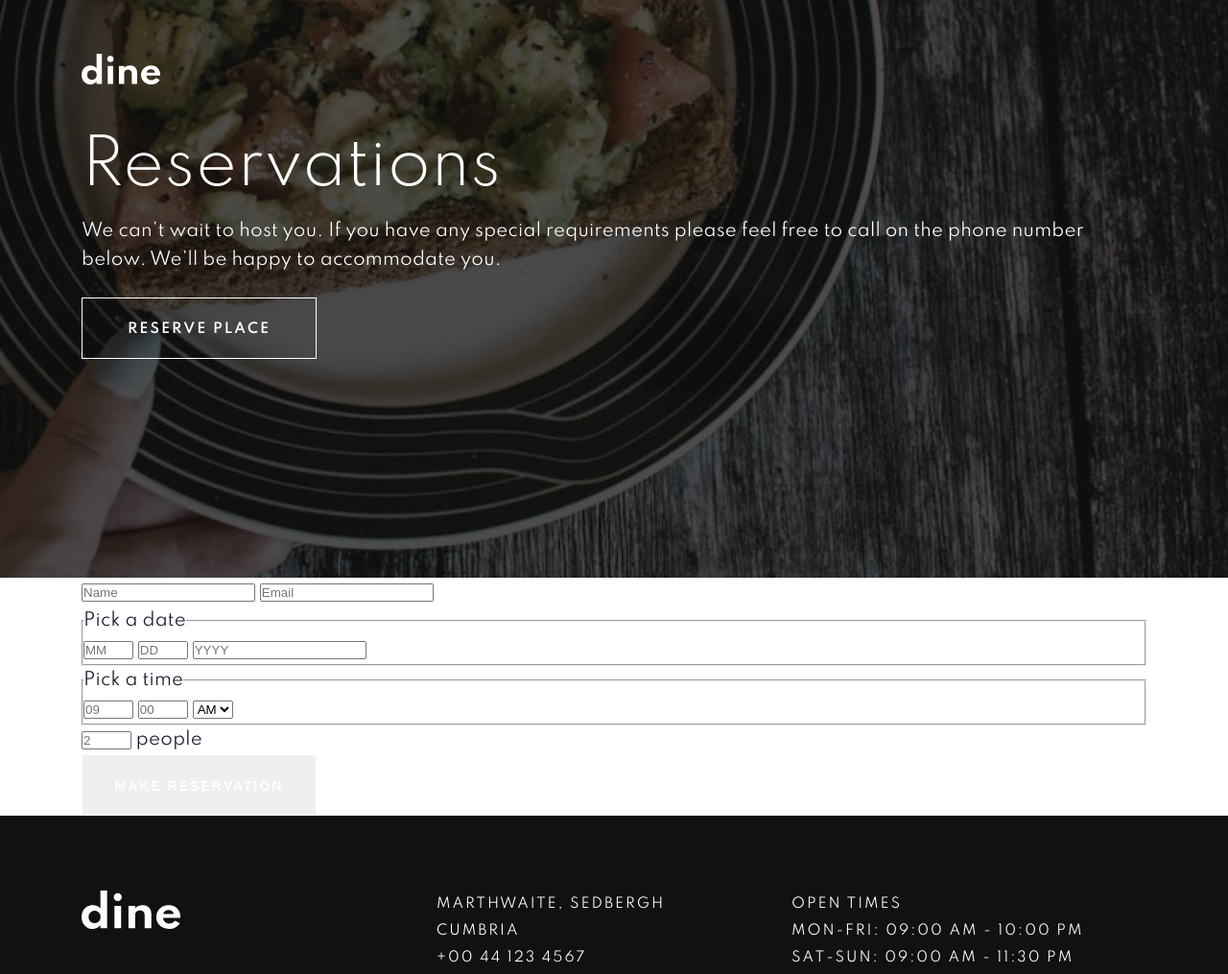
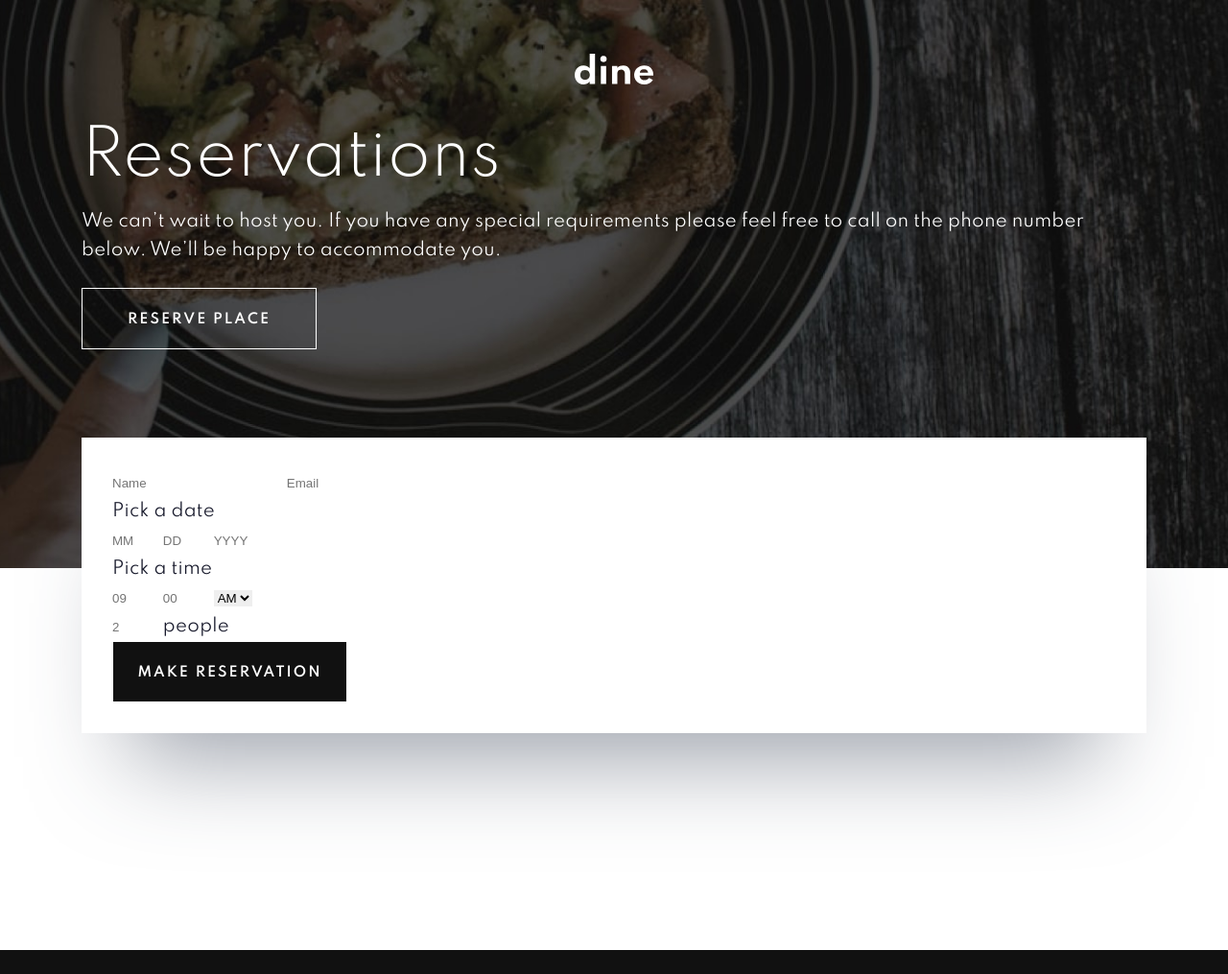
Before and after one commit to marcinkisiel/frontend-mentor-dine-restaurant, a website with bundled scripts: page booking.html in a window 1280 px wide. Shown: the top 1015 px of the page at 96% size. Built offline with nearby package versions, Linux system fonts and the light colour scheme.

Commit message:
Add links to the logos

```diff
--- a/booking.html
+++ b/booking.html
@@ -10,7 +10,9 @@
 	<body>
 		<header class="header">
 			<div class="header__column container">
-				<img class="header__logo logo" src="./images/logo.svg" alt="Dine logo" />
+				<a class="header__logo-link" href="./index.html">
+					<img class="header__logo logo" src="./images/logo.svg" alt="Dine logo" />
+				</a>
 				<h1 class="header__title">Reservations</h1>
 				<p class="header__text">
 					We can’t wait to host you. If you have any special requirements please feel free to call on the phone number below. We’ll be happy
@@ -24,13 +26,13 @@
 			<section class="main__container container">
 				<div class="form">
 					<form class="form__body" action="#" method="get">
-						<label class="form__label" for="name"
-							><input class="form__text form__text--name" type="text" id="name" name="name" aria-label="Name" placeholder="Name"
-						/></label>
+						<label class="form__label" for="name">
+							<input class="form__text form__text--name" type="text" id="name" name="name" aria-label="Name" placeholder="Name" />
+						</label>
 
-						<label class="form__label" for="email"
-							><input class="form__text form__text--email" type="email" id="email" name="email" aria-label="Email" placeholder="Email"
-						/></label>
+						<label class="form__label" for="email">
+							<input class="form__text form__text--email" type="email" id="email" name="email" aria-label="Email" placeholder="Email" />
+						</label>
 
 						<fieldset class="form__fieldset form__fieldset--date">
 							<legend class="form__legend">Pick a date</legend>
@@ -64,12 +66,14 @@
 								<option class="form__option" value="pm">PM</option>
 							</select>
 						</fieldset>
+
 						<div class="form__counter counter">
-							<label class="counter__label" for="counter"
-								><input class="counter__input" type="number" name="counter" id="counter" placeholder="2" min="2" max="10" />
-								people</label
-							>
+							<label class="counter__label" for="counter">
+								<input class="counter__input" type="number" name="counter" id="counter" placeholder="2" min="2" max="10" />
+								people
+							</label>
 						</div>
+
 						<input class="form__submit button" type="submit" value="Make Reservation" />
 					</form>
 				</div>
@@ -78,7 +82,9 @@
 
 		<footer class="footer">
 			<div class="footer__container container">
-				<img class="footer__logo logo" src="./images/logo.svg" alt="Dine logo" />
+				<a class="footer__logo-link" href="./index.html">
+					<img class="footer__logo logo" src="./images/logo.svg" alt="Dine logo" />
+				</a>
 				<div class="footer__column footer__column--address">Marthwaite, Sedbergh <br />Cumbria <br />+00 44 123 4567</div>
 				<div class="footer__column footer__column--open-times">
 					Open Times <br />Mon-Fri: 09:00 AM - 10:00 PM <br />Sat-Sun: 09:00 AM - 11:30 PM
--- a/scss/base/_base.scss
+++ b/scss/base/_base.scss
@@ -1,6 +1,4 @@
-// -----------------------------------------------------------------------------
-// This file contains very basic styles.
-// -----------------------------------------------------------------------------
+// Reset
 
 *,
 *::before,
@@ -14,12 +12,23 @@ body {
 	box-sizing: border-box;
 }
 
+// Images
+
 img {
 	display: block;
 	width: 100%;
 }
 
 .logo {
-	display: inline-block;
 	width: auto;
+	margin-right: auto;
+	margin-left: auto;
 }
+
+// Forms
+
+fieldset,
+input,
+select {
+	border: none;
+}
--- a/scss/components/_button.scss
+++ b/scss/components/_button.scss
@@ -6,6 +6,7 @@
 	display: inline-block;
 	width: 245px;
 	height: 64px;
+	font-family: $spartan;
 	font-size: 14px;
 	font-weight: 600;
 	line-height: 64px;
--- a/scss/pages/_booking.scss
+++ b/scss/pages/_booking.scss
@@ -29,3 +29,20 @@
 		display: inline-block;
 	}
 }
+
+.main {
+	height: 534px;
+
+	&__container {
+		margin-top: -136px;
+		padding: 32px;
+		background-color: $white;
+		box-shadow: 0px 75px 100px -50px rgba(56, 66, 85, 0.5);
+	}
+}
+
+.form {
+	&__submit {
+		background-color: $primary-dark;
+	}
+}
```
Also changed, not shown: index.html (+8 -4 lines), css/main.css.
